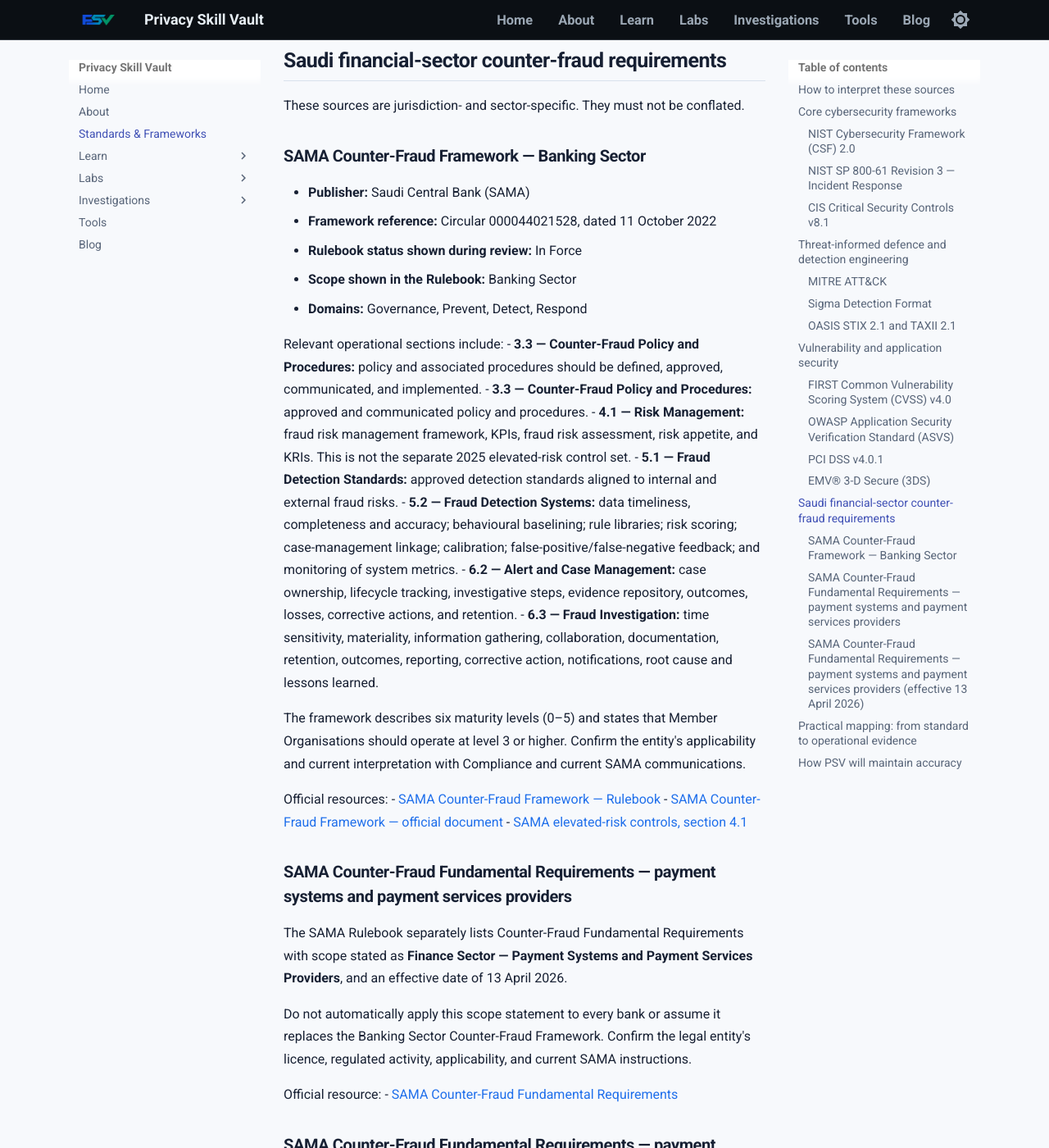
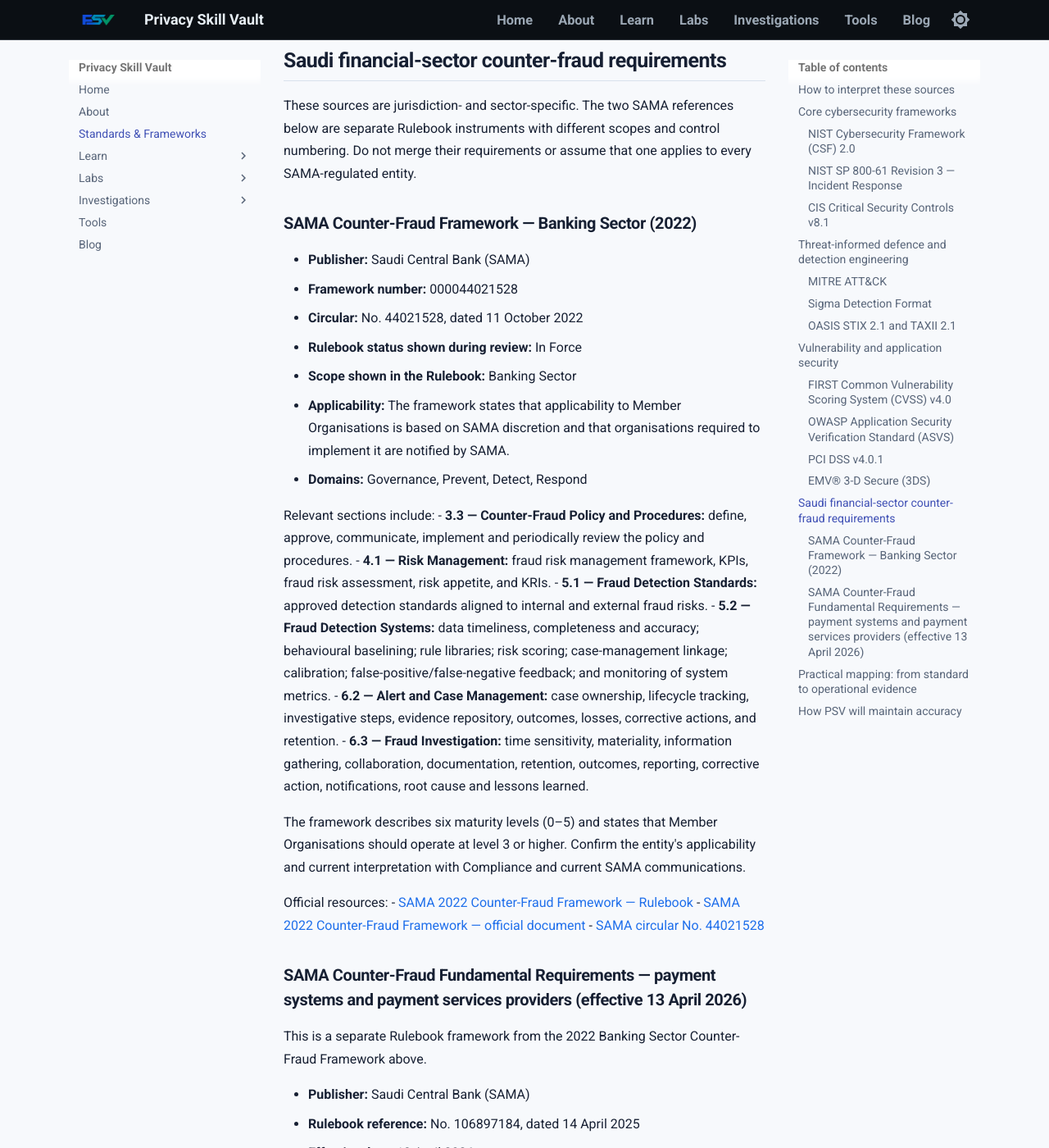
Before and after one commit to PrivacySkillVault/privacyskillvault.github.io, an MkDocs documentation site: the page built from docs/standards/index.md, in a window 1280 px wide and 1400 px high, scrolled down 5686 px. Shown: the whole window at 82% size. Built offline with MkDocs 1.6.1 and Material for MkDocs 9.7.7, drawn with Linux system fonts in a browser that asks for light colours.

Commit message:
Clarify SAMA framework versions and regulatory scope

```diff
--- a/docs/standards/index.md
+++ b/docs/standards/index.md
@@ -157,20 +157,21 @@
 
 ## Saudi financial-sector counter-fraud requirements
 
-These sources are jurisdiction- and sector-specific. They must not be conflated.
+These sources are jurisdiction- and sector-specific. The two SAMA references below are separate Rulebook instruments with different scopes and control numbering. Do not merge their requirements or assume that one applies to every SAMA-regulated entity.
 
-### SAMA Counter-Fraud Framework — Banking Sector
+### SAMA Counter-Fraud Framework — Banking Sector (2022)
 
 - **Publisher:** Saudi Central Bank (SAMA)
-- **Framework reference:** Circular 000044021528, dated 11 October 2022
+- **Framework number:** 000044021528
+- **Circular:** No. 44021528, dated 11 October 2022
 - **Rulebook status shown during review:** In Force
 - **Scope shown in the Rulebook:** Banking Sector
+- **Applicability:** The framework states that applicability to Member Organisations is based on SAMA discretion and that organisations required to implement it are notified by SAMA.
 - **Domains:** Governance, Prevent, Detect, Respond
 
-Relevant operational sections include:
-- **3.3 — Counter-Fraud Policy and Procedures:** policy and associated procedures should be defined, approved, communicated, and implemented.
-- **3.3 — Counter-Fraud Policy and Procedures:** approved and communicated policy and procedures.
-- **4.1 — Risk Management:** fraud risk management framework, KPIs, fraud risk assessment, risk appetite, and KRIs. This is not the separate 2025 elevated-risk control set.
+Relevant sections include:
+- **3.3 — Counter-Fraud Policy and Procedures:** define, approve, communicate, implement and periodically review the policy and procedures.
+- **4.1 — Risk Management:** fraud risk management framework, KPIs, fraud risk assessment, risk appetite, and KRIs.
 - **5.1 — Fraud Detection Standards:** approved detection standards aligned to internal and external fraud risks.
 - **5.2 — Fraud Detection Systems:** data timeliness, completeness and accuracy; behavioural baselining; rule libraries; risk scoring; case-management linkage; calibration; false-positive/false-negative feedback; and monitoring of system metrics.
 - **6.2 — Alert and Case Management:** case ownership, lifecycle tracking, investigative steps, evidence repository, outcomes, losses, corrective actions, and retention.
@@ -179,18 +180,9 @@
 The framework describes six maturity levels (0–5) and states that Member Organisations should operate at level 3 or higher. Confirm the entity's applicability and current interpretation with Compliance and current SAMA communications.
 
 Official resources:
-- [SAMA Counter-Fraud Framework — Rulebook](https://rulebook.sama.gov.sa/en/counter-fraud-framework-0)
-- [SAMA Counter-Fraud Framework — official document](https://www.sama.gov.sa/en-US/RulesInstructions/CyberSecurity/Counter_Fraud_Framework.pdf)
-- [SAMA elevated-risk controls, section 4.1](https://rulebook.sama.gov.sa/en/41-counter-fraud-solutions-and-controls-elevated-risk)
-
-### SAMA Counter-Fraud Fundamental Requirements — payment systems and payment services providers
-
-The SAMA Rulebook separately lists Counter-Fraud Fundamental Requirements with scope stated as **Finance Sector — Payment Systems and Payment Services Providers**, and an effective date of 13 April 2026.
-
-Do not automatically apply this scope statement to every bank or assume it replaces the Banking Sector Counter-Fraud Framework. Confirm the legal entity's licence, regulated activity, applicability, and current SAMA instructions.
-
-Official resource:
-- [SAMA Counter-Fraud Fundamental Requirements](https://rulebook.sama.gov.sa/en/counter-fraud-fundamental-requirements)
+- [SAMA 2022 Counter-Fraud Framework — Rulebook](https://rulebook.sama.gov.sa/en/counter-fraud-framework-0)
+- [SAMA 2022 Counter-Fraud Framework — official document](https://www.sama.gov.sa/en-US/RulesInstructions/CyberSecurity/Counter_Fraud_Framework.pdf)
+- [SAMA circular No. 44021528](https://rulebook.sama.gov.sa/en/circular-re-counter-fraud-framework)
 
 ### SAMA Counter-Fraud Fundamental Requirements — payment systems and payment services providers (effective 13 April 2026)
 
```
